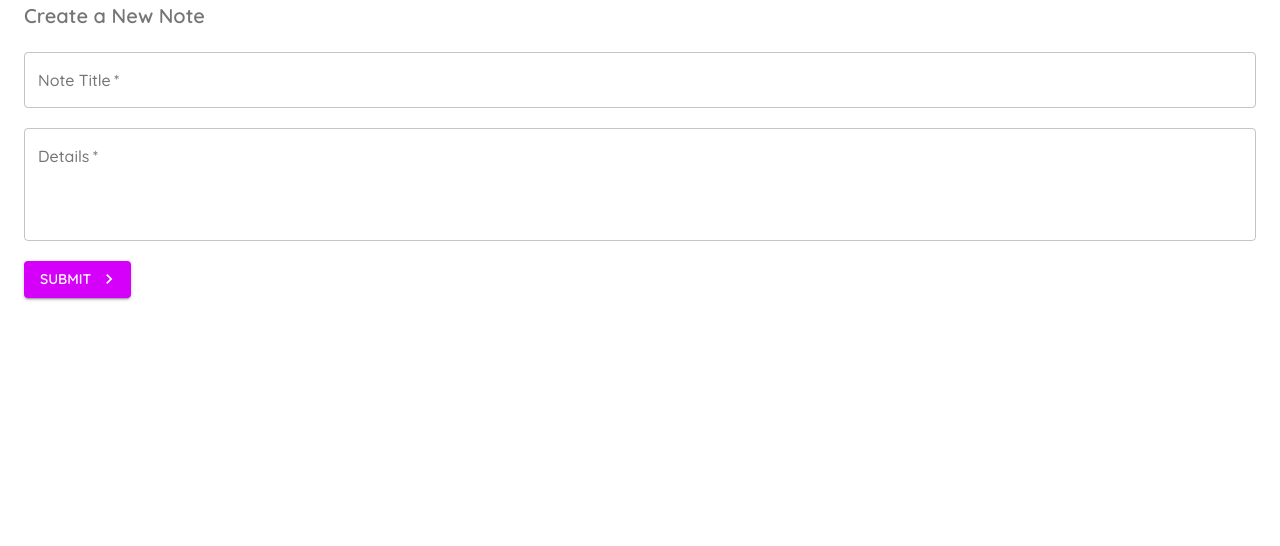
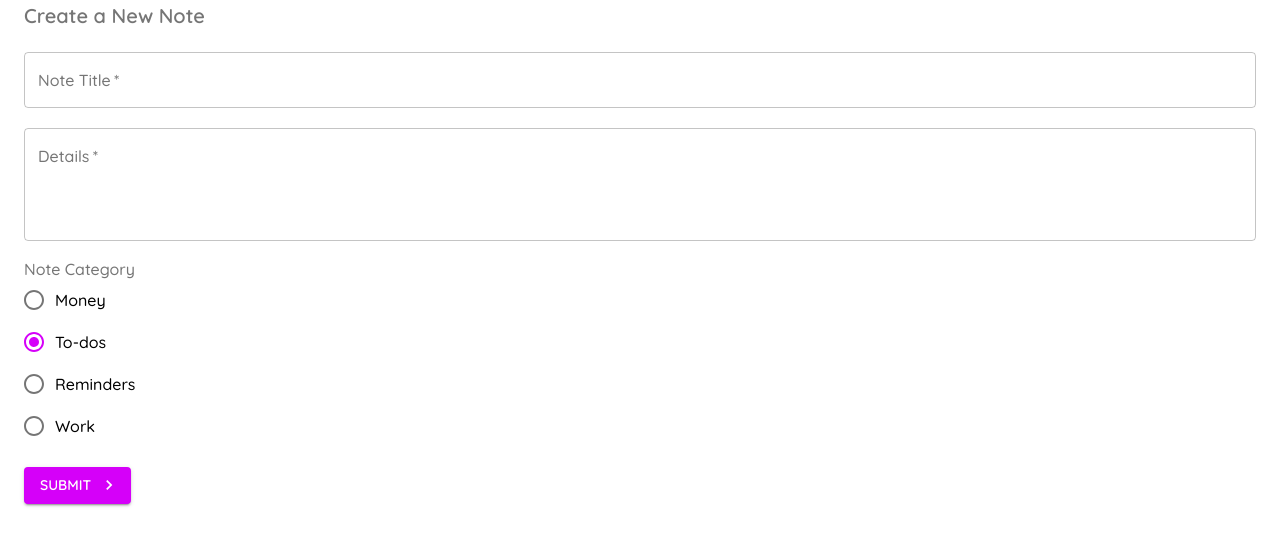
Before and after one commit to jcianciolo/material-practice, a React (Create React App) app: page /create in a window 1280 px wide. Shown: the top 546 px of the page. Built offline with nearby package versions, Linux system fonts and the light colour scheme.

Commit message:
radio buttons

```diff
--- a/src/pages/Create.js
+++ b/src/pages/Create.js
@@ -3,8 +3,12 @@
 import Typography from '@material-ui/core/Typography'
 import Container from '@material-ui/core/Container'
 import KeyboardArrowRightIcon from '@material-ui/icons/KeyboardArrowRight'
-import { makeStyles } from '@material-ui/core'
+import { FormControlLabel, makeStyles } from '@material-ui/core'
 import TextField from '@material-ui/core/TextField'
+import Radio from '@material-ui/core/Radio'
+import RadioGroup from '@material-ui/core/RadioGroup'
+import FormControl from '@material-ui/core/FormControl'
+import FormLabel from '@material-ui/core/FormLabel'
 
 const useStyles = makeStyles({
   field: {
@@ -20,6 +24,7 @@
   const [details, setDetails] = useState('')
   const [titleError, setTitleError] = useState(false)
   const [detailsError, setDetailsError] = useState(false)
+  const [category, setCategory] = useState('todos')
 
   const handleSubmit = (e) => {
     e.preventDefault()
@@ -35,7 +40,7 @@
 
 
     if (title && details) {
-      console.log(title, details)
+      console.log(title, details, category)
     }
   }
 
@@ -74,6 +79,17 @@
           error={detailsError}
       />
 
+      <FormControl className={classes.field}>
+        <FormLabel>Note Category</FormLabel>
+        <RadioGroup value={category} onChange={(e) => setCategory(e.target.value)}>
+          <FormControlLabel value="money" control={<Radio />} label="Money" />
+          <FormControlLabel value="todos" control={<Radio />} label="To-dos" />
+          <FormControlLabel value="reminders" control={<Radio />} label="Reminders" />
+          <FormControlLabel value="work" control={<Radio />} label="Work" />
+        </RadioGroup>
+      </FormControl>
+
+
       <Button
         type="submit"
         color="secondary"
```
